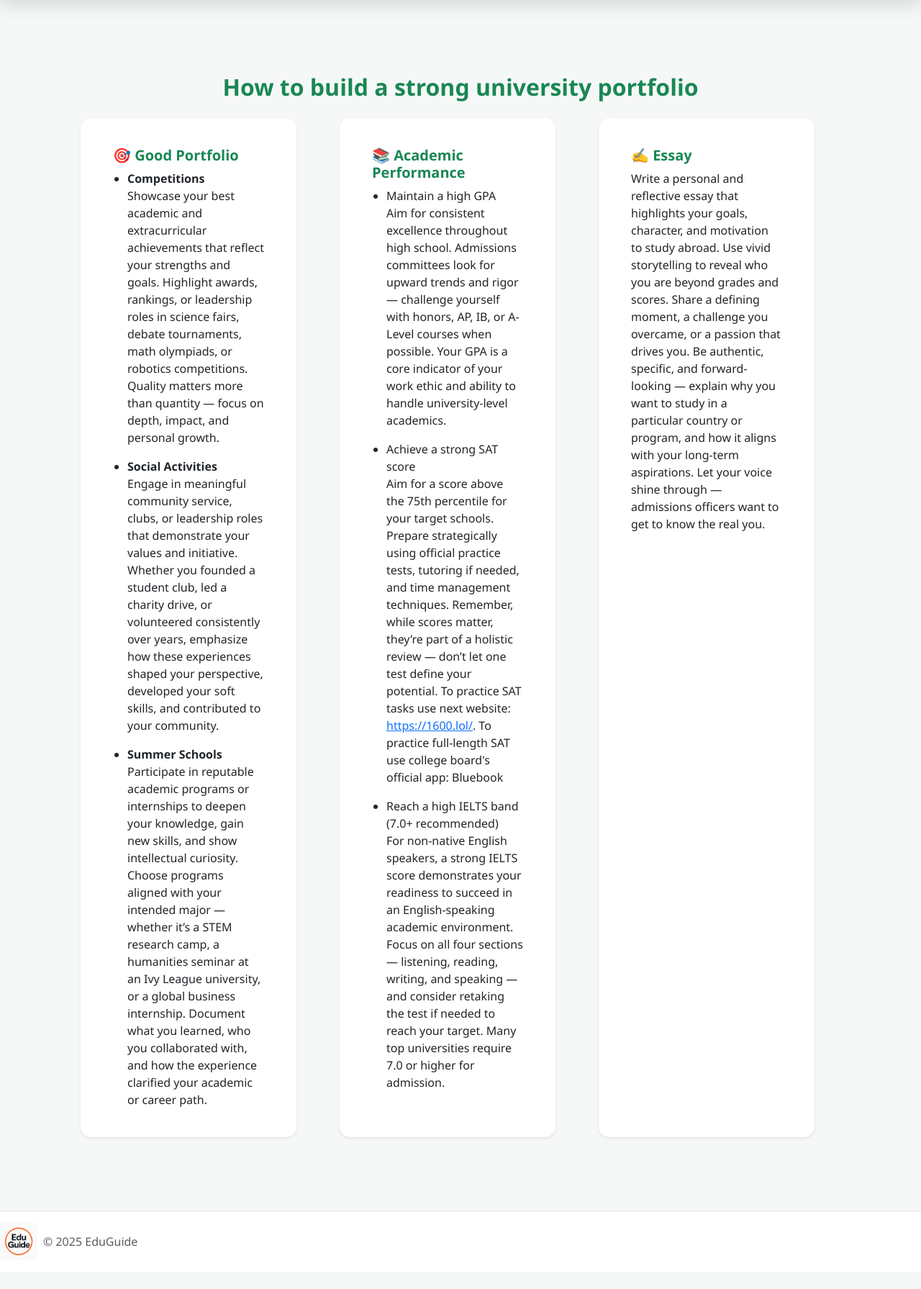
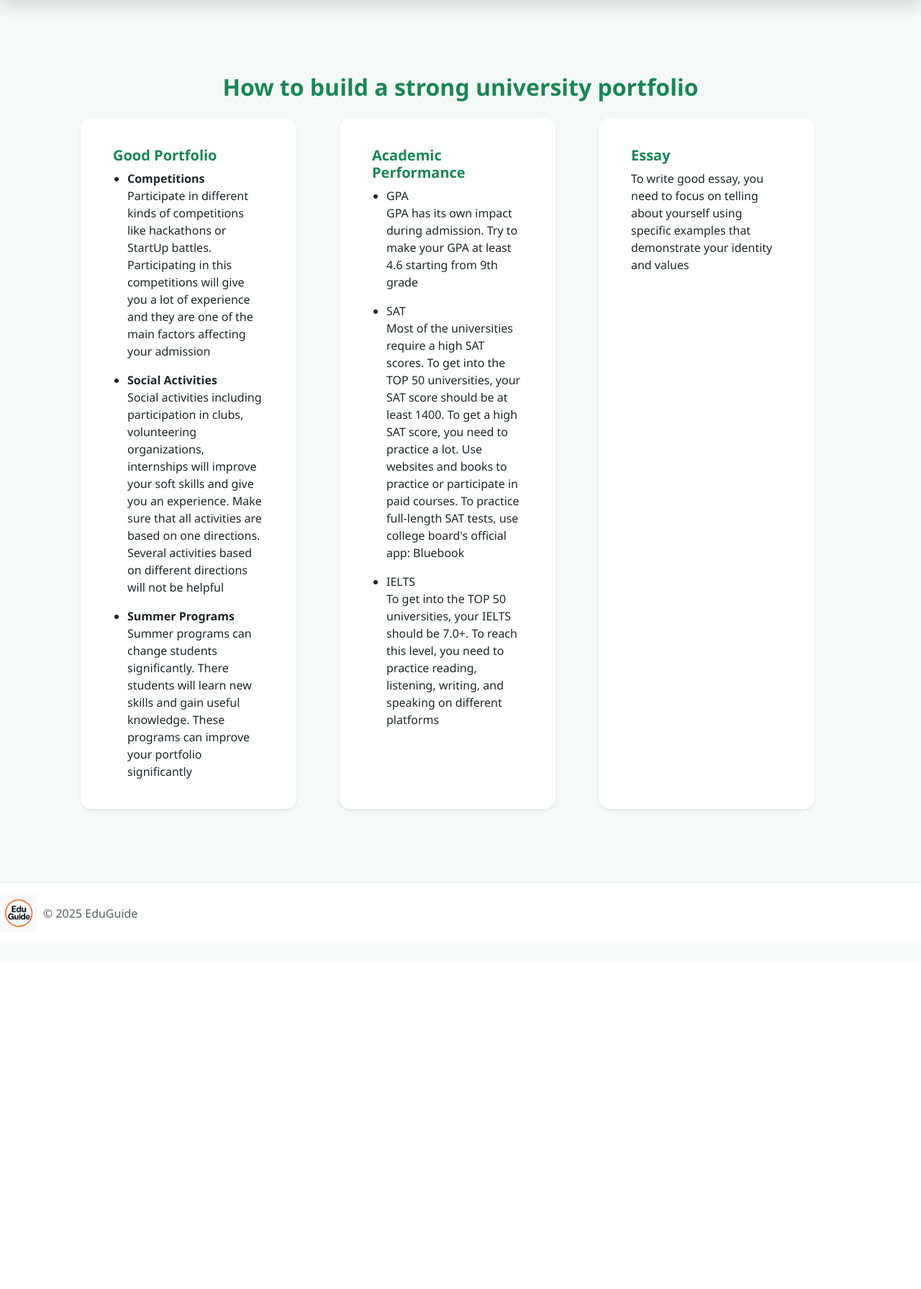
Before and after one commit to agzama-sketch/edu-guide, a Flask app: page /research in a window 1280 px wide. Shown: the part 85-1876 px from the top of the page at 72% size. After the commit the page ends 1374 px from the top, so only its background shows below. Run offline with Flask 3, Linux system fonts and the light colour scheme.

Commit message:
Update research.html

```diff
--- a/templates/research.html
+++ b/templates/research.html
@@ -12,14 +12,14 @@ Advices
     <div class="col-md-4">
       <div class="card h-100 shadow-sm border-0 portfolio-card">
         <div class="card-body">
-          <h5 class="card-title text-success fw-bold">🎯 Good Portfolio</h5>
+          <h5 class="card-title text-success fw-bold">Good Portfolio</h5>
           <ul class="card-text">
             <li><b>Competitions</b></li>
-            <p class="card-text">Showcase your best academic and extracurricular achievements that reflect your strengths and goals. Highlight awards, rankings, or leadership roles in science fairs, debate tournaments, math olympiads, or robotics competitions. Quality matters more than quantity — focus on depth, impact, and personal growth.</p>
+            <p class="card-text">Participate in different kinds of competitions like hackathons or StartUp battles. Participating in this competitions will give you a lot of experience and they are one of the main factors affecting your admission</p>
             <li><b>Social Activities</b></li>
-            <p class="card-text">Engage in meaningful community service, clubs, or leadership roles that demonstrate your values and initiative. Whether you founded a student club, led a charity drive, or volunteered consistently over years, emphasize how these experiences shaped your perspective, developed your soft skills, and contributed to your community.</p>
-            <li><b>Summer Schools</b></li>
-            <p class="card-text">Participate in reputable academic programs or internships to deepen your knowledge, gain new skills, and show intellectual curiosity. Choose programs aligned with your intended major — whether it’s a STEM research camp, a humanities seminar at an Ivy League university, or a global business internship. Document what you learned, who you collaborated with, and how the experience clarified your academic or career path.</p>
+            <p class="card-text">Social activities including participation in clubs, volunteering organizations, internships will improve your soft skills and give you an experience. Make sure that all activities are based on one directions. Several activities based on different directions will not be helpful</p>
+            <li><b>Summer Programs</b></li>
+            <p class="card-text">Summer programs can change students significantly. There students will learn new skills and gain useful knowledge. These programs can improve your portfolio significantly</p>
           </ul>
         </div>
       </div>
@@ -28,14 +28,14 @@ Advices
     <div class="col-md-4">
       <div class="card h-100 shadow-sm border-0 portfolio-card">
         <div class="card-body">
-          <h5 class="card-title text-success fw-bold">📚 Academic Performance</h5>
+          <h5 class="card-title text-success fw-bold">Academic Performance</h5>
           <ul class="card-text">
-            <li>Maintain a high GPA</li>
-            <p class="card-text">Aim for consistent excellence throughout high school. Admissions committees look for upward trends and rigor — challenge yourself with honors, AP, IB, or A-Level courses when possible. Your GPA is a core indicator of your work ethic and ability to handle university-level academics.</p>
-            <li>Achieve a strong SAT score</li>
-            <p class="card-text">Aim for a score above the 75th percentile for your target schools. Prepare strategically using official practice tests, tutoring if needed, and time management techniques. Remember, while scores matter, they’re part of a holistic review — don’t let one test define your potential. To practice SAT tasks use next website: <a href="https://1600.lol/" target="_blank">https://1600.lol/</a>. To practice full-length SAT use college board's official app: Bluebook</p>
-            <li>Reach a high IELTS band (7.0+ recommended)</li>
-            <p class="card-text">For non-native English speakers, a strong IELTS score demonstrates your readiness to succeed in an English-speaking academic environment. Focus on all four sections — listening, reading, writing, and speaking — and consider retaking the test if needed to reach your target. Many top universities require 7.0 or higher for admission.</p>
+            <li>GPA</li>
+            <p class="card-text">GPA has its own impact during admission. Try to make your GPA at least 4.6 starting from 9th grade</p>
+            <li>SAT</li>
+            <p class="card-text">Most of the universities require a high SAT scores. To get into the TOP 50 universities, your SAT score should be at least 1400. To get a high SAT score, you need to practice a lot. Use websites and books to practice or participate in paid courses. To practice full-length SAT tests, use college board's official app: Bluebook</p>
+            <li>IELTS</li>
+            <p class="card-text">To get into the TOP 50 universities, your IELTS should be 7.0+. To reach this level, you need to practice reading, listening, writing, and speaking on different platforms</p>
           </ul>
         </div>
       </div>
@@ -44,8 +44,8 @@ Advices
     <div class="col-md-4">
       <div class="card h-100 shadow-sm border-0 portfolio-card">
         <div class="card-body">
-          <h5 class="card-title text-success fw-bold">✍️ Essay</h5>
-          <p class="card-text">Write a personal and reflective essay that highlights your goals, character, and motivation to study abroad. Use vivid storytelling to reveal who you are beyond grades and scores. Share a defining moment, a challenge you overcame, or a passion that drives you. Be authentic, specific, and forward-looking — explain why you want to study in a particular country or program, and how it aligns with your long-term aspirations. Let your voice shine through — admissions officers want to get to know the real you.</p>
+          <h5 class="card-title text-success fw-bold">Essay</h5>
+          <p class="card-text">To write good essay, you need to focus on telling about yourself using specific examples that demonstrate your identity and values</p>
         </div>
       </div>
     </div>
```
